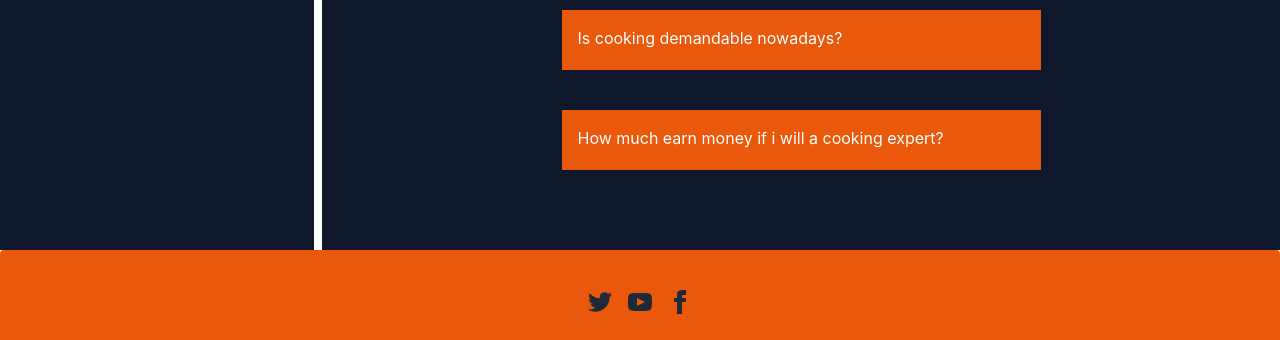
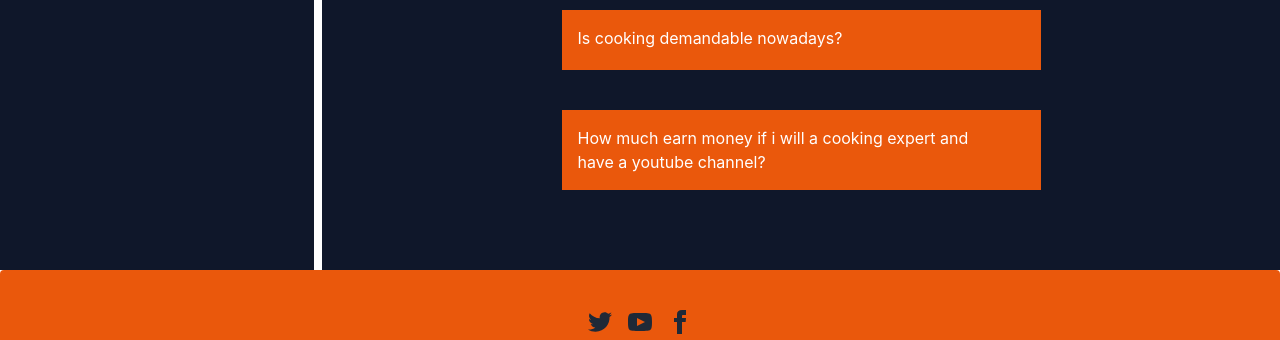
Before and after one commit to Joykhaan/cook-with-joy-client, a React (Create React App) app: page /faq in a window 1280 px wide. Shown: the part 326-666 px from the top of the page. Built offline with nearby package versions, Linux system fonts and the light colour scheme; no server answers.

Commit message:
faq section update

```diff
--- a/src/Pages/Faq/Faq.js
+++ b/src/Pages/Faq/Faq.js
@@ -22,7 +22,7 @@ const Faq = () => {
                     Can i get job by learning cooking?
                 </div>
                 <div className="collapse-content bg-orange-600 text-primary-content peer-checked:bg-orange-900 peer-checked:text-orange-content">
-                    <p>Learning to cook will help you understand world cultures, customs and flavors. You will also learn life skills like eating healthy, budgeting your money, and cleaning. Save some cash. Cooking is less expensive than eating at restaurants, fast food joints and school cafeterias.</p>
+                    <p>To get a no experience cook job, you can pursue a culinary degree to learn professional cooking skills. However, the only criterion for some employers is to successfully pass their training program, so going to school is not the only way to get this job.</p>
                 </div>
             </div>
 
@@ -33,7 +33,7 @@ const Faq = () => {
                     Is cooking demandable nowadays?
                 </div>
                 <div className="collapse-content bg-orange-600 text-primary-content peer-checked:bg-orange-900 peer-checked:text-orange-content">
-                    <p>Learning to cook will help you understand world cultures, customs and flavors. You will also learn life skills like eating healthy, budgeting your money, and cleaning. Save some cash. Cooking is less expensive than eating at restaurants, fast food joints and school cafeterias.</p>
+                    <p>Being a chef allows food fans to follow their passion and carve out a career that they love. Not only that, a culinary career will give you: Job satisfaction - it's a hugely rewarding career with plenty of opportunities to excel and experience a great sense of achievement on a daily basis.</p>
                 </div>
             </div>
 
@@ -41,10 +41,10 @@ const Faq = () => {
              <div className="collapse  mx-4 md:mx-0 mb-10">
                 <input type="checkbox" className="peer" />
                 <div className="collapse-title bg-orange-600 text-primary-content peer-checked:bg-orange peer-checked:text-orange-content">
-                    How much earn money if i will a cooking expert?
+                    How much earn money if i will a cooking expert and have a youtube channel?
                 </div>
                 <div className="collapse-content bg-orange-600 text-primary-content peer-checked:bg-orange-900 peer-checked:text-orange-content">
-                    <p>Learning to cook will help you understand world cultures, customs and flavors. You will also learn life skills like eating healthy, budgeting your money, and cleaning. Save some cash. Cooking is less expensive than eating at restaurants, fast food joints and school cafeterias.</p>
+                    <p>How much money any chef will make on YouTube is depend on how big their channel is in terms of traffic they are receiving on their channel and how many subscribers they have. <br/>Another important factor is the strategy they are using to monetize their Videos. Are they making money by putting ads on their videos or they are promoting and product or service on their channels. <br/>People who have more than 1 lakh subscribers can easily make somewhere around 25,000 to 50,000/month with google ad-sense. <br/>Same person with 1 lakh subscriber can make way more money by promoting some services like cooking courses or products on their channel.</p>
                 </div>
             </div>
             </div>
```
